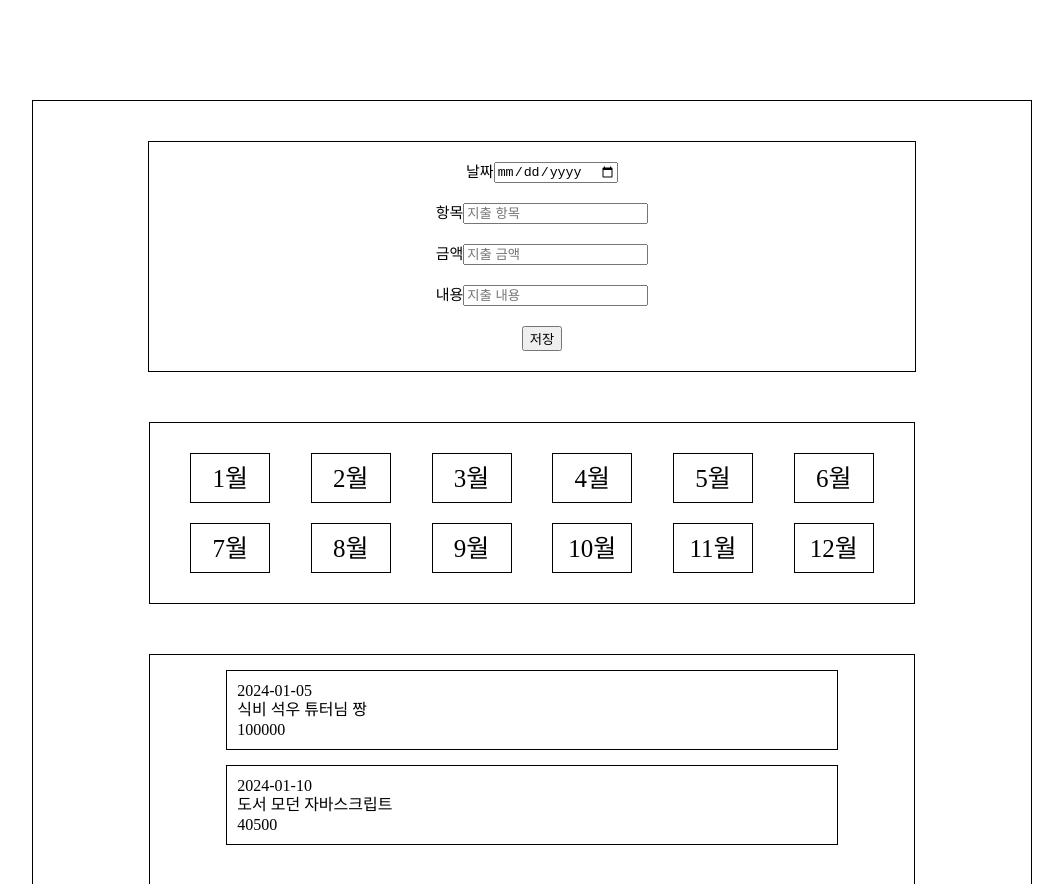
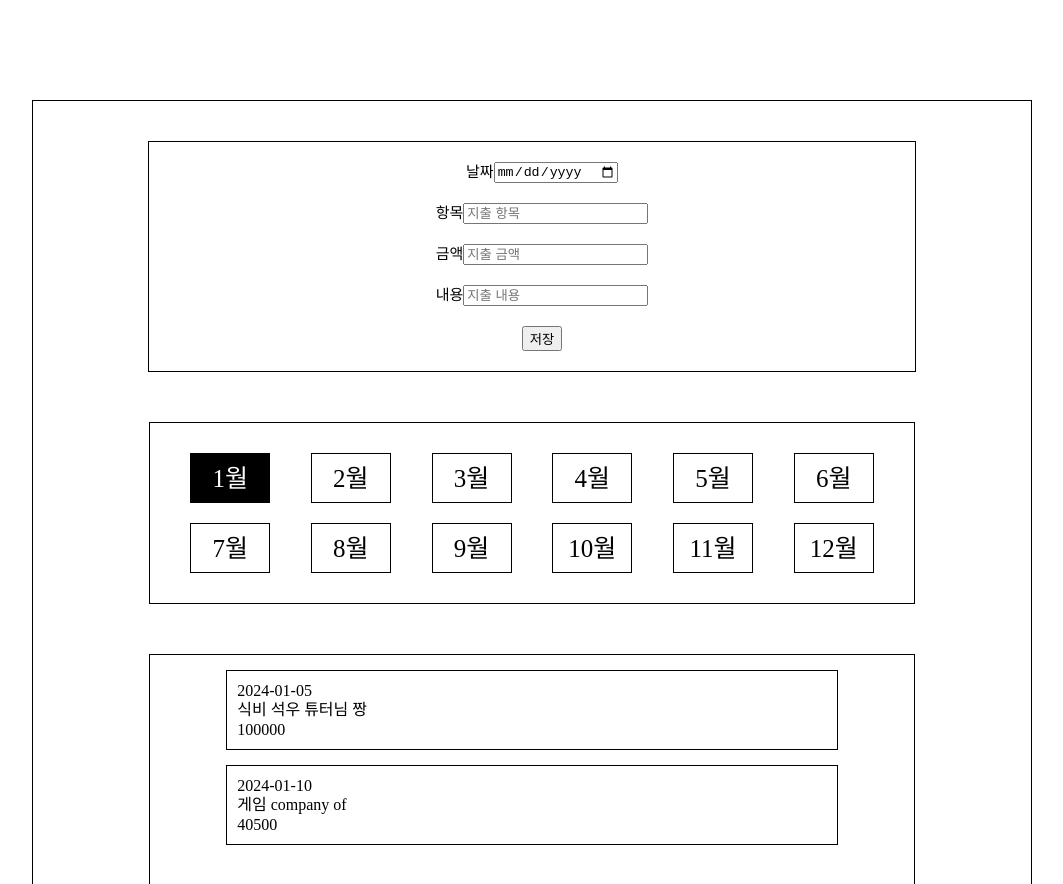
Before and after one commit to ssbmel/account-book, a React (Vite) app: page / in a window 1280 px wide. Shown: the top 884 px of the page, without its empty margins (108-1171 px from the left). Built offline with nearby package versions, Linux system fonts and the light colour scheme.

Commit message:
color change

```diff
--- a/package.json
+++ b/package.json
@@ -10,8 +10,9 @@
     "preview": "vite preview"
   },
   "dependencies": {
-    "react": "^18.2.0",
+    "react": "^18.3.1",
     "react-dom": "^18.2.0",
+    "router-dom": "^2.2.11",
     "styled-components": "^6.1.11",
     "uuid": "^9.0.1"
   },
--- a/src/App.jsx
+++ b/src/App.jsx
@@ -1,82 +1,12 @@
 /* eslint-disable react/prop-types */
 /* eslint-disable no-unused-vars */
-import { useState } from 'react';
-import styled from 'styled-components';
-import { v4 as uuidv4 } from 'uuid';
+import { useState } from "react";
+import { v4 as uuidv4 } from "uuid";
+import {Container, InputBox, InputContent, MonthBoxList, MonthBox, ListBox, ListContent} from './stylecomponent.jsx'
 
-  const Container = styled.div`
-    width: 1000px;
-    margin: 100px auto;
-    padding: 20px;
-    border: 1px solid black;
-    display: gird;
-    align-items : center;
-    justify-content: center;
-    box-sizing: border-box;
-  `
-  const InputBox = styled.div`
-    width: 80%;
-    border : 1px solid black;
-    text-align : center;
-    margin : 20px auto;
-    padding: 10px 0;
-    display: grid;
-    justify-content: center;
-  `
-  const InputContent = styled.div`
-    width : 100%;
-    margin : 10px;
-    font-size : 15px;
-    display: flex;
-    align-items : center;
-    justify-content: center;
-  `
-  const MonthList = styled.div`
-    width: 80%;
-    padding: 20px;
-    border : 1px solid black;
-    display: grid;
-    place-items: center;
-    grid-template-columns: repeat(6, 1fr);
-    text-align : center;
-    margin : 50px auto;
-    box-sizing: border-box;
-  `
-  const Monthly = styled.div`
-    border : 1px solid black;
-    width: 80px;
-    height: 50px;
-    margin: 10px;
-    font-size: 25px;
-    display: flex;
-    align-items : center;
-    justify-content: center;
-    cursor: pointer;
-    box-sizing: border-box;
-  `
-  const ListContent = styled.div`
-    width: 80%;
-    margin : 15px auto;
-    padding: 10px;
-    border: 1px solid black;
-    height: 80px;
-    display: grid;
-    align-items : center;
-    box-sizing: border-box;
-  `
-  const ListBox = styled.div`
-    border: 1px solid black;
-    width: 80%;
-    height: 500px;
-    margin: 10px auto;
-    align-items : center;
-    justify-content: center;
-    box-sizing: border-box;
-    overflow-y: auto;
-  `
+
 function App() {
-  const [contents, setContents] = useState(
-    [
+  const [contents, setContents] = useState([
     {
       id: "25600f72-56b4-41a7-a9c2-47358580e2f8",
       date: "2024-01-05",
@@ -87,23 +17,23 @@ function App() {
     {
       id: "25600f72-53b4-4187-a9c2-47358580e2f8",
       date: "2024-01-10",
-        item: "도서",
+      item: "게임",
       amount: 40500,
-        description: "모던 자바스크립트",
+      description: "company of ",
     },
     {
       id: "24310f72-56b4-41a7-a9c2-458580ef1f8",
       date: "2024-02-02",
-        item: "식비",
+      item: "도서비",
       amount: 50000,
-        description: "회식",
+      description: "화산귀환",
     },
     {
       id: "25600f72-99b4-41z7-e4h6-47312365e2f8",
       date: "2024-02-02",
       item: "간식",
       amount: 500,
-        description: "아이스크림",
+      description: "초코비",
     },
     {
       id: "25143e72-16e2-22a7-a9c2-47358580e2f8",
@@ -119,63 +49,109 @@ function App() {
       amount: 75000,
       description: "해리포터",
     },
-    ]
-  )
+  ]);
 
-  const [nowMonth, setNowMonth] = useState(1);
 
   const [date, setDate] = useState("");
   const [item, setItem] = useState("");
   const [amount, setAmount] = useState("");
   const [description, setDescription] = useState("");
 
-
-
   const addContentHandler = () => {
-    if(item === "" || amount === "" || description ==="") {
+    if (item === "" || amount === "" || description === "") {
       alert("빈칸을 채워주세요!");
       return;
     }
     const newContent = {
-      id : uuidv4(),
-      date : date,
-      item : item,
-      amount : amount,
-      description : description,
+      id: uuidv4(),
+      date: date,
+      item: item,
+      amount: amount,
+      description: description,
     };
     setContents([...contents, newContent]);
     setItem("");
     setAmount("");
     setDescription("");
-  }
+  };
 
+  const [nowMonth, setNowMonth] = useState(1);
   const month = [1, 2, 3, 4, 5, 6, 7, 8, 9, 10, 11, 12];
-
 
   return (
     <Container>
       <InputBox>
-        <InputContent>날짜 <input type="date" value={date} onChange={(e)=> {setDate(e.target.value);}}/></InputContent>
-        <InputContent>항목 <input type="text" placeholder="지출 항목" value={item} onChange={(e)=> {setItem(e.target.value);}}/></InputContent>
-        <InputContent>금액 <input type="text" placeholder="지출 금액" value={amount} onChange={(e)=> {setAmount(e.target.value);}}/></InputContent>
-        <InputContent>내용 <input type="text" placeholder="지출 내용" value={description} onChange={(e)=> {setDescription(e.target.value);}}/></InputContent>
-        <InputContent><button onClick={addContentHandler}>저장</button></InputContent>
+        <InputContent>
+          날짜
+          <input
+            type="date"
+            value={date}
+            onChange={(e) => {
+              setDate(e.target.value);
+            }}
+          />
+        </InputContent>
+        <InputContent>
+          항목
+          <input
+            type="text"
+            placeholder="지출 항목"
+            value={item}
+            onChange={(e) => {
+              setItem(e.target.value);
+            }}
+          />
+        </InputContent>
+        <InputContent>
+          금액
+          <input
+            type="text"
+            placeholder="지출 금액"
+            value={amount}
+            onChange={(e) => {
+              setAmount(e.target.value);
+            }}
+          />
+        </InputContent>
+        <InputContent>
+          내용
+          <input
+            type="text"
+            placeholder="지출 내용"
+            value={description}
+            onChange={(e) => {
+              setDescription(e.target.value);
+            }}
+          />
+        </InputContent>
+        <InputContent>
+          <button onClick={addContentHandler}>저장</button>
+        </InputContent>
       </InputBox>
 
-      <MonthList>
+      <MonthBoxList>
         {month.map((m, index) => {
           return (
-            <Monthly
+            <MonthBox
             key={index}
-            onClick={()=>setNowMonth(m)}>
+            onClick={() => setNowMonth(m)}
+            backgroundColor={nowMonth === m ? 'black' : undefined}
+            color={nowMonth === m ? 'white' : undefined}
+            //클린된 달(nowMonth)과 지금 해당하는 달이 같으면 배경을 노란색으로 바꾼다
+            >
               {m}월
-            </Monthly>
-          )}
-          )}
-      </MonthList>
+            </MonthBox>
+          );
+        })}
+      </MonthBoxList>
       <ListBox>
-        {contents.filter((content)=> content.date.split('-')[1] === nowMonth.toString().padStart(2, '0'))
-        .map(content => (
+        {contents
+          .filter(
+            (content) =>
+              content.date.split("-")[1] ===
+              nowMonth.toString().padStart(2, "0")
+          )
+          .map((content) => (
             <List
               key={content.id}
               id={content.id}
@@ -192,12 +168,14 @@ function App() {
 
 export default App;
 
-const List = ({id, date, item, amount, description}) => {
+const List = ({ id, date, item, amount, description }) => {
   return (
     <ListContent>
       <p>{date}</p>
-        <p>{item} {description}</p>
+      <p>
+        {item} {description}
+      </p>
       <p>{amount}</p>
     </ListContent>
   );
-}
+};
--- /dev/null
+++ b/src/stylecomponent.jsx
@@ -0,0 +1,74 @@
+import styled from "styled-components";
+
+export const Container = styled.div`
+  width: 1000px;
+  margin: 100px auto;
+  padding: 20px;
+  border: 1px solid black;
+  display: gird;
+  align-items: center;
+  justify-content: center;
+  box-sizing: border-box;
+`;
+export const InputBox = styled.div`
+  width: 80%;
+  border: 1px solid black;
+  text-align: center;
+  margin: 20px auto;
+  padding: 10px 0;
+  display: grid;
+  justify-content: center;
+`;
+export const InputContent = styled.div`
+  width: 100%;
+  margin: 10px;
+  font-size: 15px;
+  display: flex;
+  align-items: center;
+  justify-content: center;
+`;
+export const MonthBoxList = styled.div`
+  width: 80%;
+  padding: 20px;
+  border: 1px solid black;
+  display: grid;
+  place-items: center;
+  grid-template-columns: repeat(6, 1fr);
+  text-align: center;
+  margin: 50px auto;
+  box-sizing: border-box;
+`;
+export const MonthBox = styled.div`
+  background-color: ${(props)=> props.backgroundColor};
+  color : ${(props) => props.color};
+  border: 1px solid black;
+  width: 80px;
+  height: 50px;
+  margin: 10px;
+  font-size: 25px;
+  display: flex;
+  align-items: center;
+  justify-content: center;
+  cursor: pointer;
+  box-sizing: border-box;
+`;
+export const ListContent = styled.div`
+  width: 80%;
+  margin: 15px auto;
+  padding: 10px;
+  border: 1px solid black;
+  height: 80px;
+  display: grid;
+  align-items: center;
+  box-sizing: border-box;
+`;
+export const ListBox = styled.div`
+  border: 1px solid black;
+  width: 80%;
+  height: 500px;
+  margin: 10px auto;
+  align-items: center;
+  justify-content: center;
+  box-sizing: border-box;
+  overflow-y: auto;
+`;
```
Also changed, not shown: src/pages/DetailPage.jsx (added), src/pages/Home.jsx (added), 1 other file (tests, documents, lock files or other folders). Lines whose indentation alone changed are shown as unchanged.
